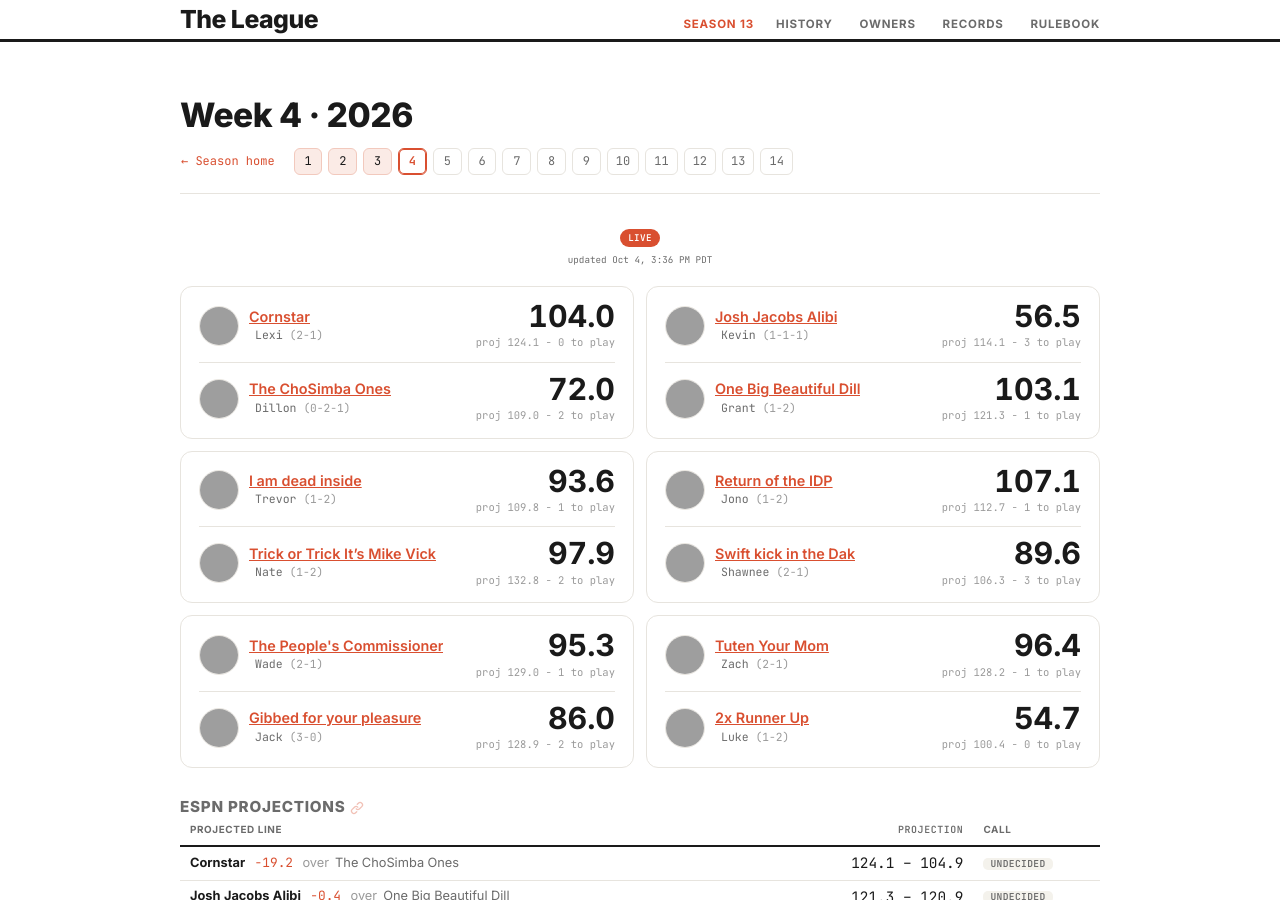
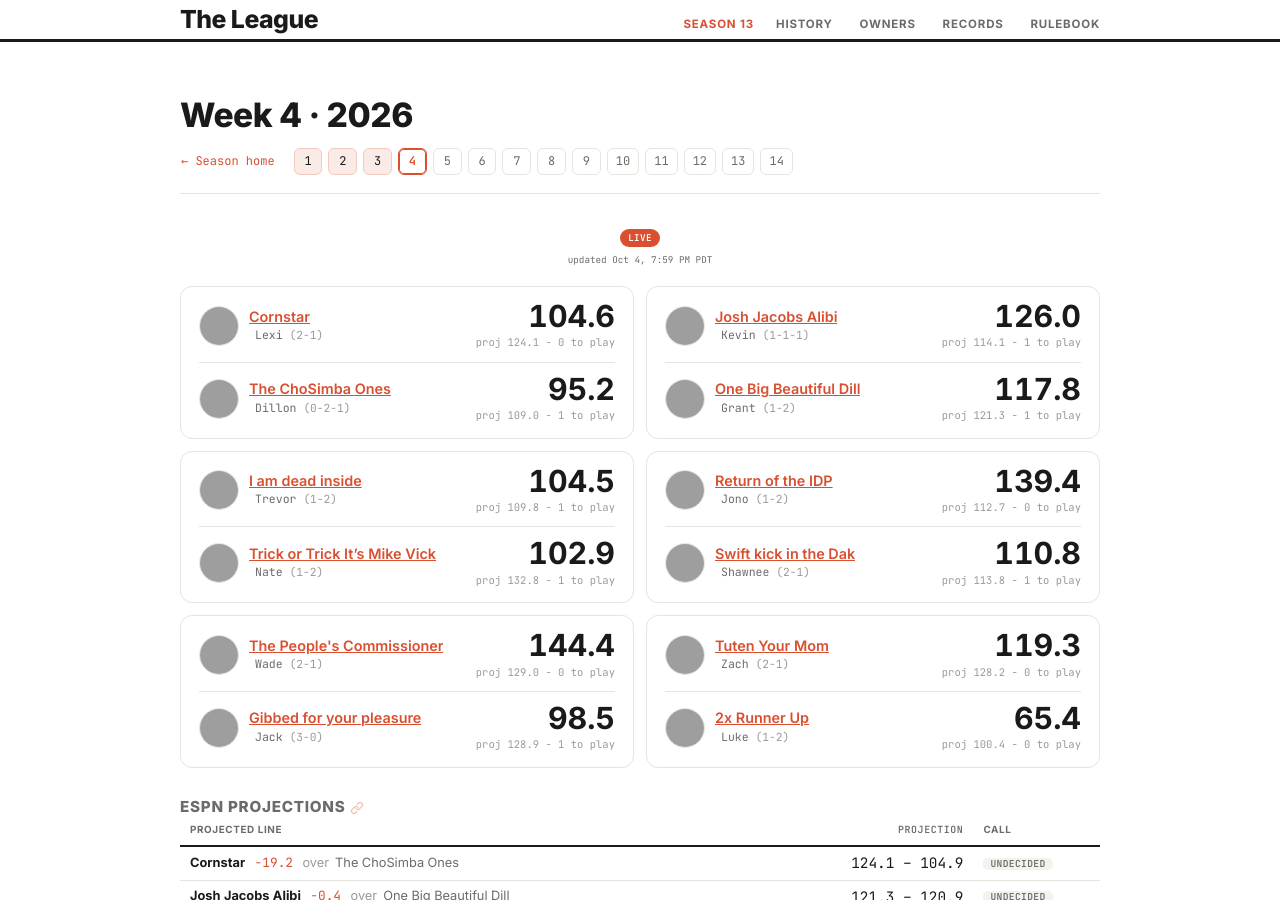
Before and after one commit to dillondrenzek/no-love-in-the-league, a Jekyll site: the page built from docs/seasons/2026/week-4.md, in a window 1280 px wide and 900 px high, cut to the strip 0-900 px from the top of the window. Built offline with Jekyll 4.4.1, drawn with Linux system fonts in a browser that asks for light colours; grey boxes are pictures that could not be loaded.

Commit message:
Daily update: 2026-10-05

```diff
--- a/docs/_data/weeks.yml
+++ b/docs/_data/weeks.yml
@@ -255,7 +255,7 @@
     result: miss
     winner_id: zachzoske
   projected_at: Sep 9, 2026 · 12:14 AM PDT
-  updated_at: Oct 4, 3:36 PM PDT
+  updated_at: Oct 4, 7:59 PM PDT
   current: false
   power:
   - rank: 1
@@ -654,7 +654,7 @@
     result: hit
     winner_id: schirmerj
   projected_at: Sep 17, 2026 · 1:57 PM PDT
-  updated_at: Oct 4, 3:36 PM PDT
+  updated_at: Oct 4, 7:59 PM PDT
   current: false
   power:
   - rank: 1
@@ -1046,7 +1046,7 @@
     result: hit
     winner_id: zachzoske
   projected_at: Sep 24, 2026 · 9:10 AM PDT
-  updated_at: Oct 4, 3:36 PM PDT
+  updated_at: Oct 4, 7:59 PM PDT
   current: false
   power:
   - rank: 1
@@ -1204,15 +1204,15 @@
     away_record: 0-2-1
     scored: true
     home_yet: 0
-    away_yet: 2
+    away_yet: 1
     final: false
     live: true
     playoff: false
-    home_score: 104.0
-    away_score: 72.0
+    home_score: 104.6
+    away_score: 95.2
     winner_id: null
     tie: false
-    margin: 32.0
+    margin: 9.4
     home_proj: 124.1
     away_proj: 109.0
   - home_id: kevbots22
@@ -1226,16 +1226,16 @@
     home_record: 1-1-1
     away_record: 1-2
     scored: true
-    home_yet: 3
+    home_yet: 1
     away_yet: 1
     final: false
     live: true
     playoff: false
-    home_score: 56.5
-    away_score: 103.1
+    home_score: 126.0
+    away_score: 117.8
     winner_id: null
     tie: false
-    margin: 46.6
+    margin: 8.2
     home_proj: 114.1
     away_proj: 121.3
   - home_id: purpsworth
@@ -1250,15 +1250,15 @@
     away_record: 1-2
     scored: true
     home_yet: 1
-    away_yet: 2
+    away_yet: 1
     final: false
     live: true
     playoff: false
-    home_score: 93.6
-    away_score: 97.9
+    home_score: 104.5
+    away_score: 102.9
     winner_id: null
     tie: false
-    margin: 4.3
+    margin: 1.6
     home_proj: 109.8
     away_proj: 132.8
   - home_id: schirmerj
@@ -1272,18 +1272,18 @@
     home_record: 1-2
     away_record: 2-1
     scored: true
-    home_yet: 1
-    away_yet: 3
+    home_yet: 0
+    away_yet: 1
     final: false
     live: true
     playoff: false
-    home_score: 107.1
-    away_score: 89.6
+    home_score: 139.4
+    away_score: 110.8
     winner_id: null
     tie: false
-    margin: 17.5
+    margin: 28.6
     home_proj: 112.7
-    away_proj: 106.3
+    away_proj: 113.8
   - home_id: sturmanator15
     home_team: The People's Commissioner
     home_owner: Wade
@@ -1295,16 +1295,16 @@
     home_record: 2-1
     away_record: 3-0
     scored: true
-    home_yet: 1
-    away_yet: 2
+    home_yet: 0
+    away_yet: 1
     final: false
     live: true
     playoff: false
-    home_score: 95.3
-    away_score: 86.0
+    home_score: 144.4
+    away_score: 98.5
     winner_id: null
     tie: false
-    margin: 9.3
+    margin: 45.9
     home_proj: 129.0
     away_proj: 128.9
   - home_id: zachzoske
@@ -1318,16 +1318,16 @@
     home_record: 2-1
     away_record: 1-2
     scored: true
-    home_yet: 1
+    home_yet: 0
     away_yet: 0
     final: false
     live: true
     playoff: false
-    home_score: 96.4
-    away_score: 54.7
+    home_score: 119.3
+    away_score: 65.4
     winner_id: null
     tie: false
-    margin: 41.7
+    margin: 53.9
     home_proj: 128.2
     away_proj: 100.4
   highlights: []
@@ -1423,7 +1423,7 @@
     decided: false
     result: null
   projected_at: Oct 1, 2026 · 3:13 PM PDT
-  updated_at: Oct 4, 3:36 PM PDT
+  updated_at: Oct 4, 7:59 PM PDT
   current: true
   power:
   - rank: 1
@@ -1649,7 +1649,7 @@
   highlights: []
   projections: []
   projected_at: null
-  updated_at: Oct 4, 3:36 PM PDT
+  updated_at: Oct 4, 7:59 PM PDT
   current: false
   power: []
 2026-6:
@@ -1755,7 +1755,7 @@
   highlights: []
   projections: []
   projected_at: null
-  updated_at: Oct 4, 3:36 PM PDT
+  updated_at: Oct 4, 7:59 PM PDT
   current: false
   power: []
 2026-7:
@@ -1861,7 +1861,7 @@
   highlights: []
   projections: []
   projected_at: null
-  updated_at: Oct 4, 3:36 PM PDT
+  updated_at: Oct 4, 7:59 PM PDT
   current: false
   power: []
 2026-8:
@@ -1967,7 +1967,7 @@
   highlights: []
   projections: []
   projected_at: null
-  updated_at: Oct 4, 3:36 PM PDT
+  updated_at: Oct 4, 7:59 PM PDT
   current: false
   power: []
 2026-9:
@@ -2073,7 +2073,7 @@
   highlights: []
   projections: []
   projected_at: null
-  updated_at: Oct 4, 3:36 PM PDT
+  updated_at: Oct 4, 7:59 PM PDT
   current: false
   power: []
 2026-10:
@@ -2179,7 +2179,7 @@
   highlights: []
   projections: []
   projected_at: null
-  updated_at: Oct 4, 3:36 PM PDT
+  updated_at: Oct 4, 7:59 PM PDT
   current: false
   power: []
 2026-11:
@@ -2285,7 +2285,7 @@
   highlights: []
   projections: []
   projected_at: null
-  updated_at: Oct 4, 3:36 PM PDT
+  updated_at: Oct 4, 7:59 PM PDT
   current: false
   power: []
 2026-12:
@@ -2391,7 +2391,7 @@
   highlights: []
   projections: []
   projected_at: null
-  updated_at: Oct 4, 3:36 PM PDT
+  updated_at: Oct 4, 7:59 PM PDT
   current: false
   power: []
 2026-13:
@@ -2497,7 +2497,7 @@
   highlights: []
   projections: []
   projected_at: null
-  updated_at: Oct 4, 3:36 PM PDT
+  updated_at: Oct 4, 7:59 PM PDT
   current: false
   power: []
 2026-14:
@@ -2603,6 +2603,6 @@
   highlights: []
   projections: []
   projected_at: null
-  updated_at: Oct 4, 3:36 PM PDT
+  updated_at: Oct 4, 7:59 PM PDT
   current: false
   power: []
```
Also changed, not shown: data/rosters/2026-week-04.yml (+48 -48 lines), data/seasons/2026.yml (+7 -7 lines).
